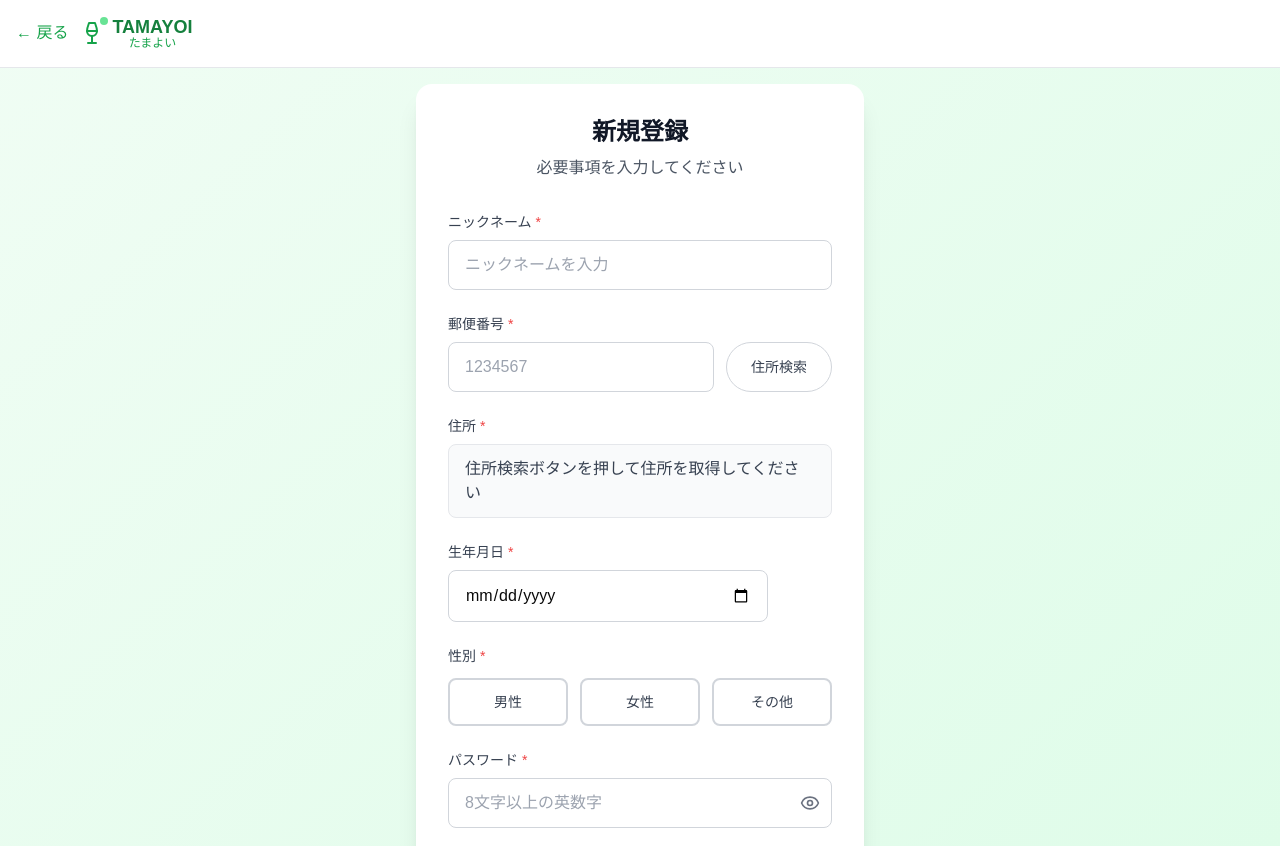
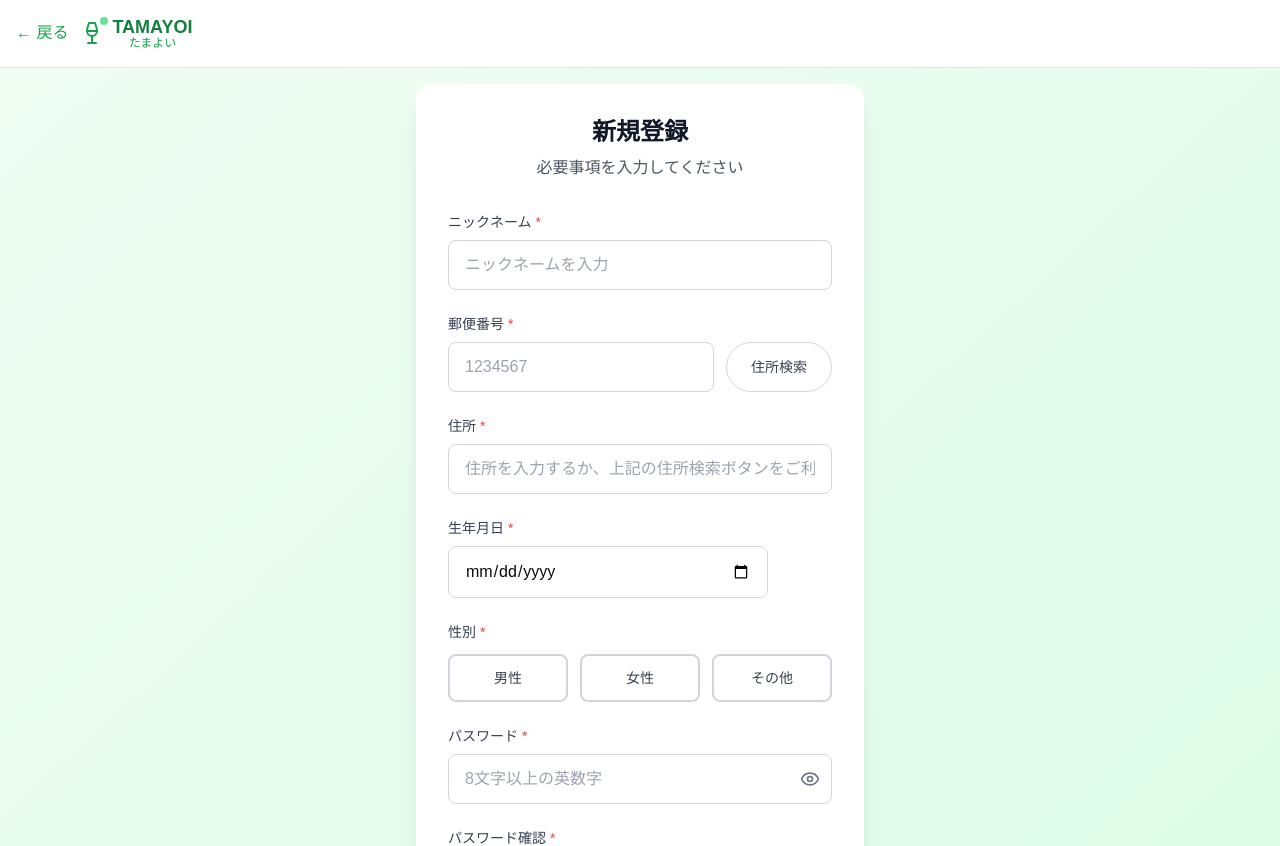
Before and after one commit to HV-development/tamayoi-web, a Next.js app in the folder frontend/: page /signup in a window 1280 px wide. Shown: the top 846 px of the page. Built offline with nearby package versions, Linux system fonts and the light colour scheme.

Commit message:
住所欄を手入力可能に変更

```diff
--- a/frontend/src/components/molecules/signup-form.tsx
+++ b/frontend/src/components/molecules/signup-form.tsx
@@ -79,9 +79,9 @@ export function SignupForm({ initialData, onSubmit, onCancel, isLoading = false
       newErrors.postalCode = "郵便番号は7桁の数字で入力してください"
     }
 
-    // 住所検索 - 存在チェック
-    if (!formData.address || !hasSearchedAddress) {
-      newErrors.address = "住所検索ボタンを押して住所を取得してください"
+    // 住所 - 必須チェック
+    if (!formData.address.trim()) {
+      newErrors.address = "住所を入力してください"
     }
 
     // 生年月日 - 必須チェック、日付形式チェック
@@ -147,7 +147,7 @@ export function SignupForm({ initialData, onSubmit, onCancel, isLoading = false
     // 住所検索のシミュレーション
     setTimeout(() => {
       const mockAddress = "埼玉県さいたま市大宮区桜木町1-7-5"
-      setFormData({ ...formData, address: mockAddress })
+      setFormData(prev => ({ ...prev, address: mockAddress }))
       setHasSearchedAddress(true)
       // 住所が取得できたらエラーをクリア
       if (errors.address) {
@@ -173,10 +173,10 @@ export function SignupForm({ initialData, onSubmit, onCancel, isLoading = false
         if (value && /^\d{7}$/.test(value.replace(/-/g, ""))) {
           delete newErrors.postalCode
         }
-        // 郵便番号が変更されたら住所検索をリセット
-        if (hasSearchedAddress) {
-          setHasSearchedAddress(false)
-          setFormData(prev => ({ ...prev, address: "" }))
+        break
+      case 'address':
+        if (value.trim()) {
+          delete newErrors.address
         }
         break
       case 'birthDate':
@@ -219,10 +219,10 @@ export function SignupForm({ initialData, onSubmit, onCancel, isLoading = false
 
   // 住所が自動入力された場合の処理
   useEffect(() => {
-    if (formData.address && hasSearchedAddress && errors.address) {
+    if (formData.address.trim() && errors.address) {
       setErrors(prev => ({ ...prev, address: undefined }))
     }
-  }, [formData.address, hasSearchedAddress, errors.address])
+  }, [formData.address, errors.address])
 
   return (
     <form onSubmit={handleSubmit} className="space-y-6">
@@ -268,17 +268,21 @@ export function SignupForm({ initialData, onSubmit, onCancel, isLoading = false
         {errors.postalCode && <p className="mt-1 text-sm text-red-500">{errors.postalCode}</p>}
       </div>
 
-      {/* 住所表示 */}
+      {/* 住所入力 */}
       <div>
         <label className="block text-sm font-medium text-gray-700 mb-2">
           住所
           <span className="text-red-500 ml-1">*</span>
         </label>
-        <div className={`px-4 py-3 border rounded-lg text-gray-700 min-h-[50px] ${
-          errors.address ? "border-red-500 bg-red-50" : "border-gray-200 bg-gray-50"
-        }`}>
-          {formData.address || "住所検索ボタンを押して住所を取得してください"}
-        </div>
+        <input
+          type="text"
+          placeholder="住所を入力するか、上記の住所検索ボタンをご利用ください"
+          value={formData.address}
+          onChange={(e) => handleInputChange("address", e.target.value)}
+          className={`w-full px-4 py-3 border rounded-lg focus:outline-none focus:ring-2 focus:ring-green-500 focus:border-green-500 transition-colors ${
+            errors.address ? "border-red-500" : "border-gray-300"
+          }`}
+        />
         {errors.address && <p className="mt-1 text-sm text-red-500">{errors.address}</p>}
       </div>
 
```
